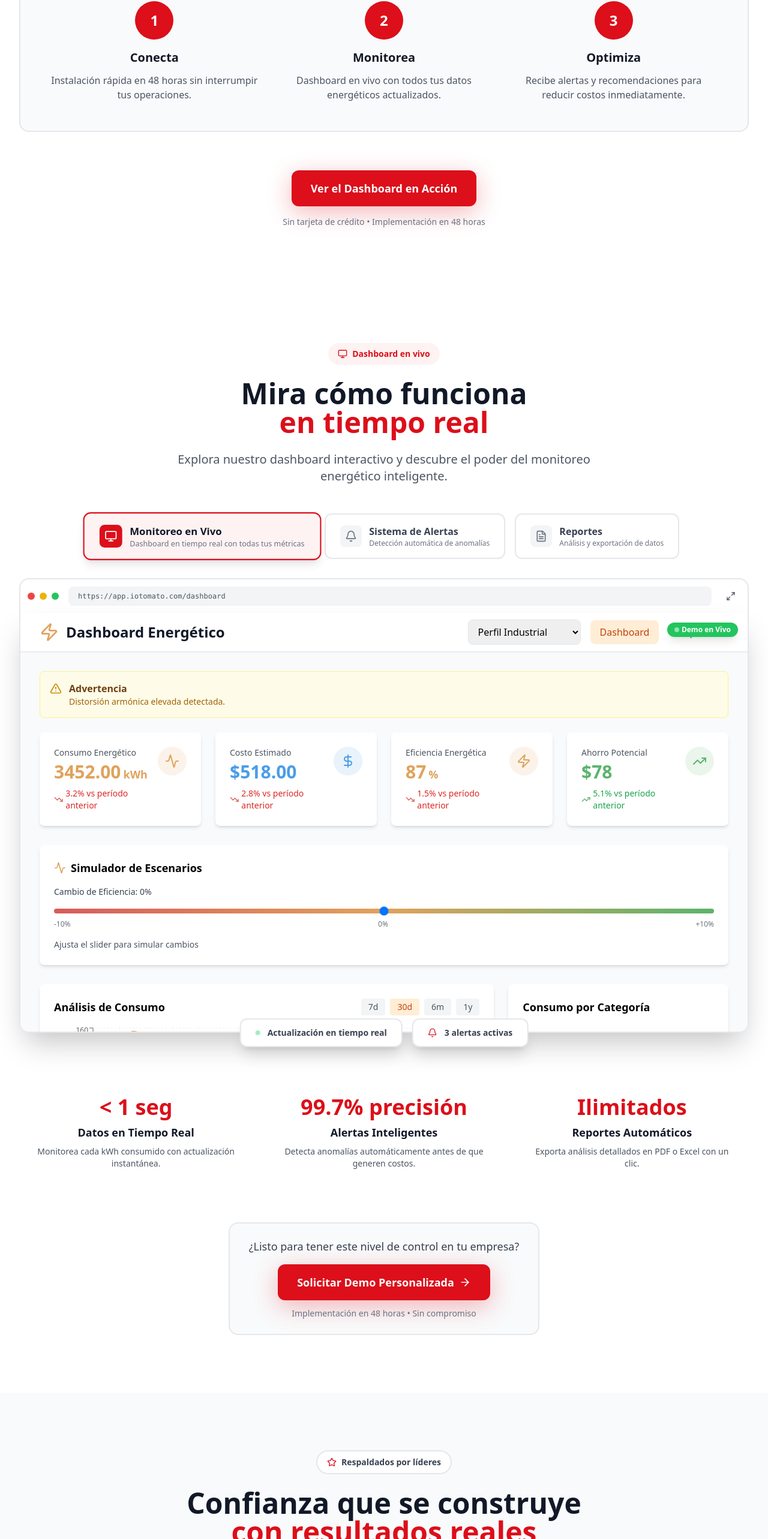
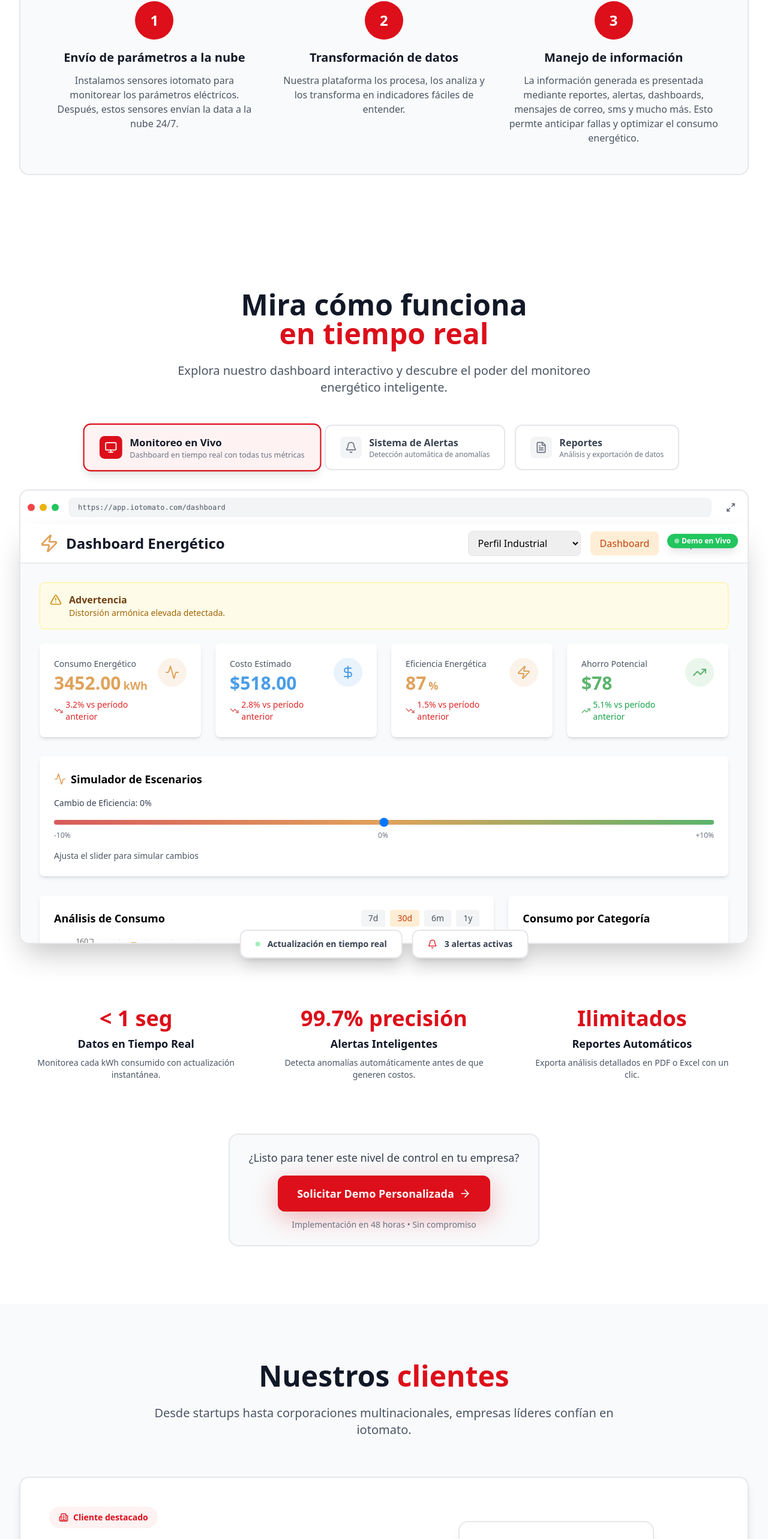
Before and after one commit to Ghost-CR/energy-dashboard, a React (Vite) app: page / in a window 1280 px wide. Shown: the part 2867-5433 px from the top of the page at 60% size. Built offline with nearby package versions, Linux system fonts and the light colour scheme.

Commit message:
estructura de la landing page terminada

```diff
--- a/src/ui/components/Footer.jsx
+++ b/src/ui/components/Footer.jsx
@@ -1,5 +1,5 @@
 import React from 'react';
-import { Zap, Mail, Phone, MapPin, Linkedin, Twitter, Facebook, Instagram, ArrowRight } from 'lucide-react';
+import { Zap, Mail, Phone, MapPin, Linkedin, Twitter, Facebook, Instagram, ArrowRight, X } from 'lucide-react';
 
 const Footer = () => {
   const footerLinks = {
@@ -31,7 +31,7 @@ const Footer = () => {
 
   const socialLinks = [
     { icon: Linkedin, href: 'https://linkedin.com/company/iotomato', label: 'LinkedIn' },
-    { icon: Twitter, href: 'https://twitter.com/iotomato', label: 'Twitter' },
+    { icon: X, href: 'https://x.com/iotomato1?lang=es', label: 'X' },
     { icon: Facebook, href: 'https://facebook.com/iotomato', label: 'Facebook' },
     { icon: Instagram, href: 'https://instagram.com/iotomato', label: 'Instagram' }
   ];
@@ -227,9 +227,6 @@ const Footer = () => {
             <p className="text-sm text-gray-400">
               © {new Date().getFullYear()} iotomato. Todos los derechos reservados.
             </p>
-            <p className="text-xs text-gray-500 mt-1">
-              Hecho con ❤️ en Lima, Perú
-            </p>
           </div>
         </div>
       </div>
--- a/src/ui/sections/Benefits.jsx
+++ b/src/ui/sections/Benefits.jsx
@@ -216,40 +216,6 @@ const Benefits = () => {
           </div>
         </div>
 
-        {/* Final CTA */}
-        <div
-          className="rounded-2xl p-12 text-center relative overflow-hidden"
-          style={{ background: 'linear-gradient(135deg, #DC0F1A 0%, #B00D16 100%)' }}
-        >
-          <div className="relative z-10">
-            <h3 className="text-3xl md:text-4xl font-bold text-white mb-4">
-              Empieza a ahorrar hoy
-            </h3>
-            <p className="text-xl text-white/90 mb-8 max-w-2xl mx-auto">
-              Únete a las +500 empresas que ya están optimizando su consumo energético con iotomato.
-            </p>
-            <div className="flex flex-col sm:flex-row gap-4 justify-center">
-              <button
-                className="px-8 py-4 bg-white text-gray-900 rounded-xl font-semibold text-lg shadow-xl hover:shadow-2xl transition-all duration-300 hover:scale-105 flex items-center justify-center space-x-2"
-              >
-                <span>Solicitar Servicio</span>
-                <ArrowRight className="w-5 h-5" />
-              </button>
-              <button
-                className="px-8 py-4 bg-white/10 backdrop-blur-sm text-white rounded-xl font-semibold text-lg border-2 border-white/30 hover:bg-white/20 transition-all duration-300 flex items-center justify-center space-x-2"
-              >
-                <span>Agendar Demo</span>
-              </button>
-            </div>
-            <p className="text-sm text-white/70 mt-6">
-              Sin tarjeta de crédito • Implementación en 48 horas • Soporte 24/7
-            </p>
-          </div>
-
-          {/* Decorative elements */}
-          <div className="absolute top-0 right-0 w-64 h-64 bg-white/5 rounded-full blur-3xl"></div>
-          <div className="absolute bottom-0 left-0 w-64 h-64 bg-white/5 rounded-full blur-3xl"></div>
-        </div>
       </div>
     </section>
   );
--- a/src/ui/sections/DashboardSection.jsx
+++ b/src/ui/sections/DashboardSection.jsx
@@ -32,12 +32,6 @@ const DashboardSection = () => {
       <div className="max-w-7xl mx-auto px-4 sm:px-6 lg:px-8">
         {/* Header */}
         <div className="text-center max-w-3xl mx-auto mb-12">
-          <div className="inline-flex items-center space-x-2 bg-red-50 rounded-full px-4 py-2 mb-6">
-            <Monitor className="w-4 h-4" style={{ color: '#DC0F1A' }} />
-            <span className="text-sm font-semibold" style={{ color: '#DC0F1A' }}>
-              Dashboard en vivo
-            </span>
-          </div>
           <h2 className="text-4xl md:text-5xl font-bold text-gray-900 mb-6">
             Mira cómo funciona
             <span className="block" style={{ color: '#DC0F1A' }}>
--- a/src/ui/sections/SocialProof.tsx
+++ b/src/ui/sections/SocialProof.tsx
@@ -38,50 +38,13 @@ const SocialProof = () => {
       <div className="max-w-7xl mx-auto px-4 sm:px-6 lg:px-8">
         {/* Header */}
         <div className="text-center max-w-3xl mx-auto mb-16">
-          <div className="inline-flex items-center space-x-2 bg-white rounded-full px-4 py-2 border-2 border-gray-200 mb-6">
-            <Star className="w-4 h-4" style={{ color: '#DC0F1A' }} />
-            <span className="text-sm font-semibold text-gray-700">
-              Respaldados por líderes
-            </span>
-          </div>
           <h2 className="text-4xl md:text-5xl font-bold text-gray-900 mb-6">
-            Confianza que se construye
-            <span className="block" style={{ color: '#DC0F1A' }}>
-              con resultados reales
-            </span>
+            Nuestros
+            <span style={{ color: '#DC0F1A' }}> clientes </span>
           </h2>
           <p className="text-xl text-gray-600">
             Desde startups hasta corporaciones multinacionales, empresas líderes confían en iotomato.
           </p>
-        </div>
-
-        {/* Stats Grid */}
-        <div className="grid grid-cols-2 md:grid-cols-4 gap-6 mb-20">
-          {stats.map((stat, idx) => {
-            const Icon = stat.icon;
-            return (
-              <div
-                key={idx}
-                className="bg-white rounded-xl p-6 border-2 border-gray-200 text-center hover:border-gray-300 transition-all duration-300 hover:shadow-lg"
-              >
-                <div
-                  className="w-12 h-12 rounded-xl mx-auto mb-4 flex items-center justify-center"
-                  style={{ backgroundColor: 'rgba(220, 15, 26, 0.1)' }}
-                >
-                  <Icon className="w-6 h-6" style={{ color: '#DC0F1A' }} />
-                </div>
-                <p
-                  className="text-4xl font-bold mb-2"
-                  style={{ color: '#DC0F1A' }}
-                >
-                  {stat.value}
-                </p>
-                <p className="text-sm text-gray-600 font-medium">
-                  {stat.label}
-                </p>
-              </div>
-            );
-          })}
         </div>
 
         {/* Featured Client - Repsol */}
--- a/src/ui/sections/Solution.jsx
+++ b/src/ui/sections/Solution.jsx
@@ -139,18 +139,18 @@ const Solution = () => {
             {[
               {
                 step: '1',
-                title: 'Conecta',
-                description: 'Instalación rápida en 48 horas sin interrumpir tus operaciones.'
+                title: 'Envío de parámetros a la nube',
+                description: 'Instalamos sensores iotomato para monitorear los parámetros eléctricos. Después, estos sensores envían la data a la nube 24/7.'
               },
               {
                 step: '2',
-                title: 'Monitorea',
-                description: 'Dashboard en vivo con todos tus datos energéticos actualizados.'
+                title: 'Transformación de datos',
+                description: 'Nuestra plataforma los procesa, los analiza y los transforma en indicadores fáciles de entender.'
               },
               {
                 step: '3',
-                title: 'Optimiza',
-                description: 'Recibe alertas y recomendaciones para reducir costos inmediatamente.'
+                title: 'Manejo de información',
+                description: 'La información generada es presentada mediante reportes, alertas, dashboards, mensajes de correo, sms y mucho más. Esto permte anticipar fallas y optimizar el consumo energético.'
               }
             ].map((item, idx) => (
               <div key={idx} className="text-center">
@@ -170,24 +170,6 @@ const Solution = () => {
             ))}
           </div>
         </div>
-
-        {/* CTA */}
-        <div className="text-center mt-16">
-          <button
-            className="px-8 py-4 text-white rounded-xl font-semibold text-lg shadow-xl hover:shadow-2xl transition-all duration-300 hover:scale-105"
-            style={{
-              backgroundColor: '#DC0F1A',
-              boxShadow: '0 10px 40px rgba(220, 15, 26, 0.3)'
-            }}
-            onMouseEnter={(e) => e.currentTarget.style.backgroundColor = '#B00D16'}
-            onMouseLeave={(e) => e.currentTarget.style.backgroundColor = '#DC0F1A'}
-          >
-            Ver el Dashboard en Acción
-          </button>
-          <p className="text-sm text-gray-500 mt-4">
-            Sin tarjeta de crédito • Implementación en 48 horas
-          </p>
-        </div>
       </div>
     </section>
   );
```
